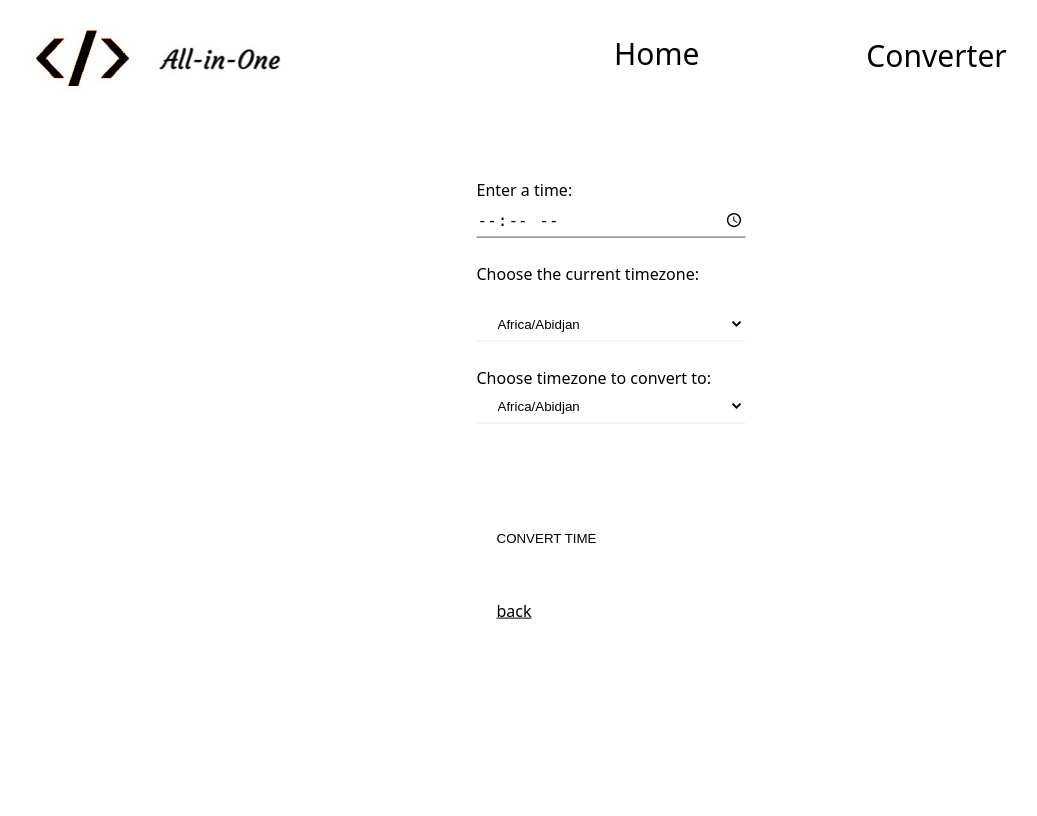
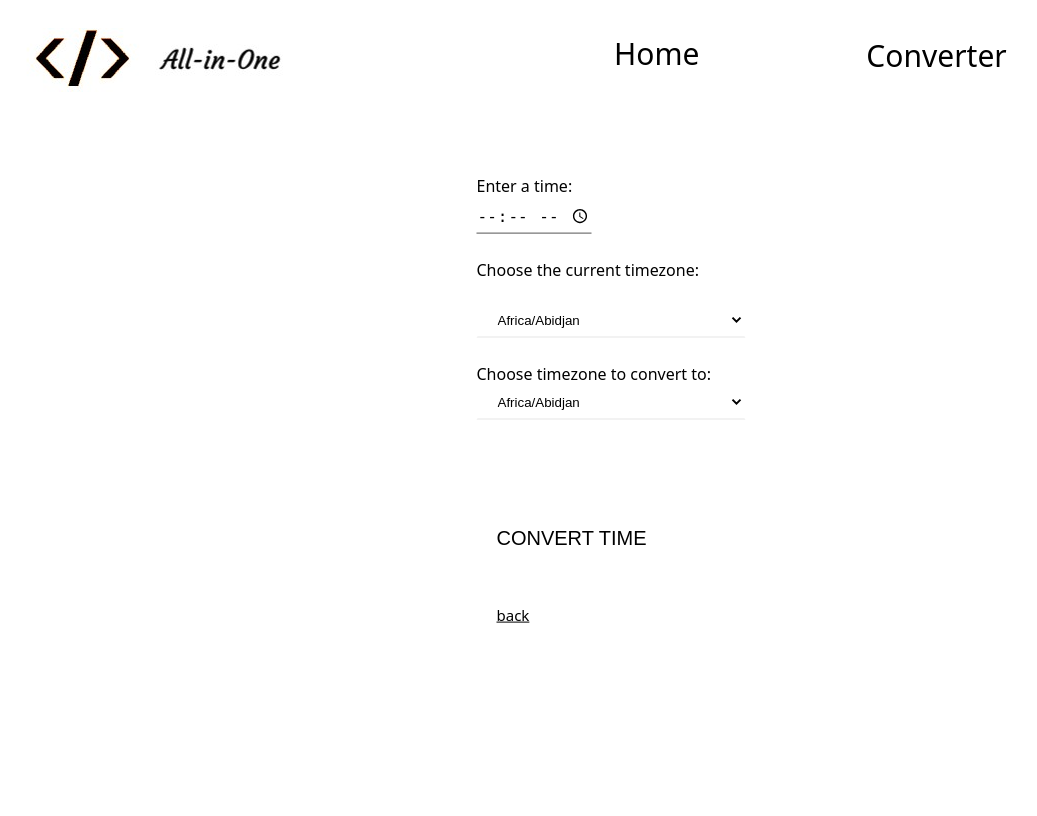
Before and after one commit to DILIP-RAMGOPAL/Simple-Python-Website, a Django app: page /timezone in a window 1280 px wide. Shown: the whole page, without its empty margins (29-1066 px from the left). After the commit the page ends 623 px from the top, so only its background shows below. Run offline with Django 3.2, Linux system fonts and the light colour scheme.

Commit message:
made changes to disclamer page

```diff
--- a/website/assets/css/converters.css
+++ b/website/assets/css/converters.css
@@ -4,7 +4,7 @@ body{
     background-origin: content-box;
     background-repeat: no-repeat;
     background-size: cover;
-    min-height:100vh;
+    min-height:100px;
     font-family: 'Noto Sans', sans-serif;
 }
 .text-center{
@@ -15,7 +15,7 @@ body{
     display: block;
     text-align: center;
 }
-.box{
+.box {
     position:absolute;
     left:50%;
     top:50%;
@@ -23,6 +23,9 @@ body{
     background-color: white;
     border-radius:3px;
     padding:70px 100px;
+}
+.box a{
+    font-size: 15px;
 }
 .input-container{
     position:relative;
@@ -41,7 +44,6 @@ body{
     border:0;
     border-bottom:1px solid #555;
     background:transparent;
-    width:100%;
     padding:8px 0 5px 0;
     font-size:16px;
     color:#000;
@@ -57,6 +59,7 @@ body{
     outline: none;
     border: 0;
     color: #000;
+    font-size: 20px;
     padding:10px 20px;
     text-transform:uppercase;
     margin-top:50px;
```
Also changed, not shown: website/template/disclaimer.html (+4 -5 lines).
